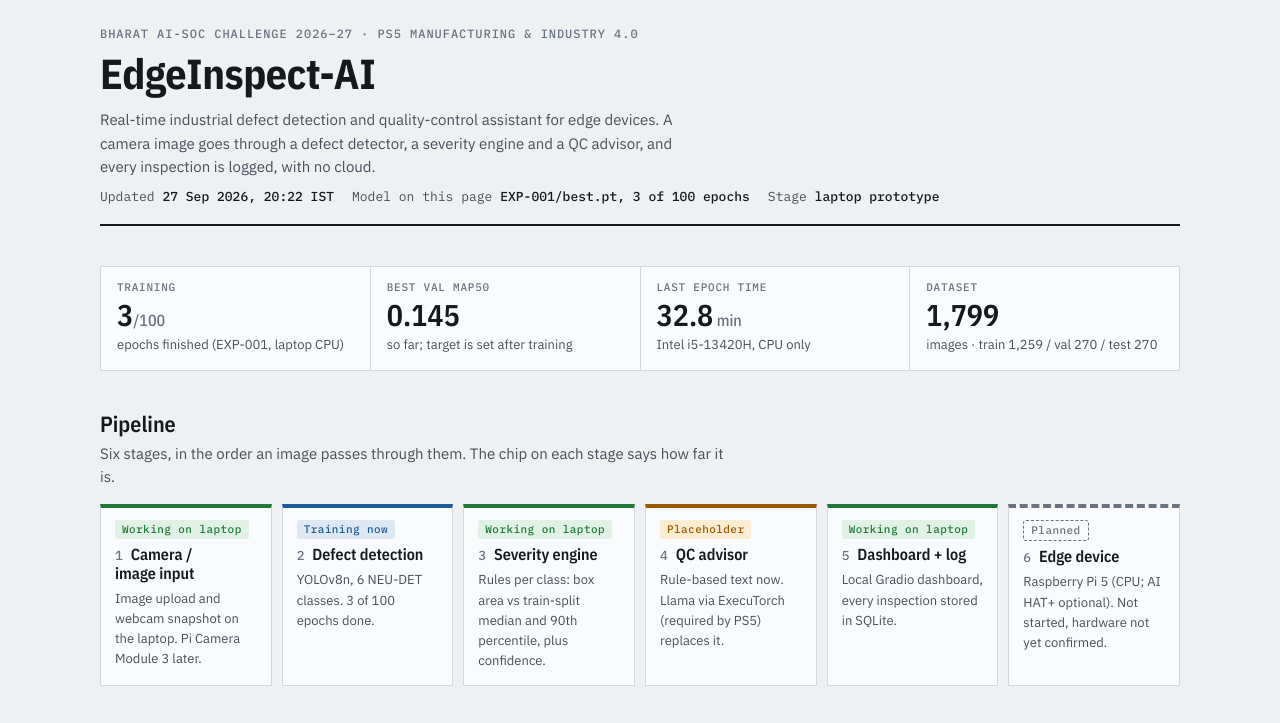
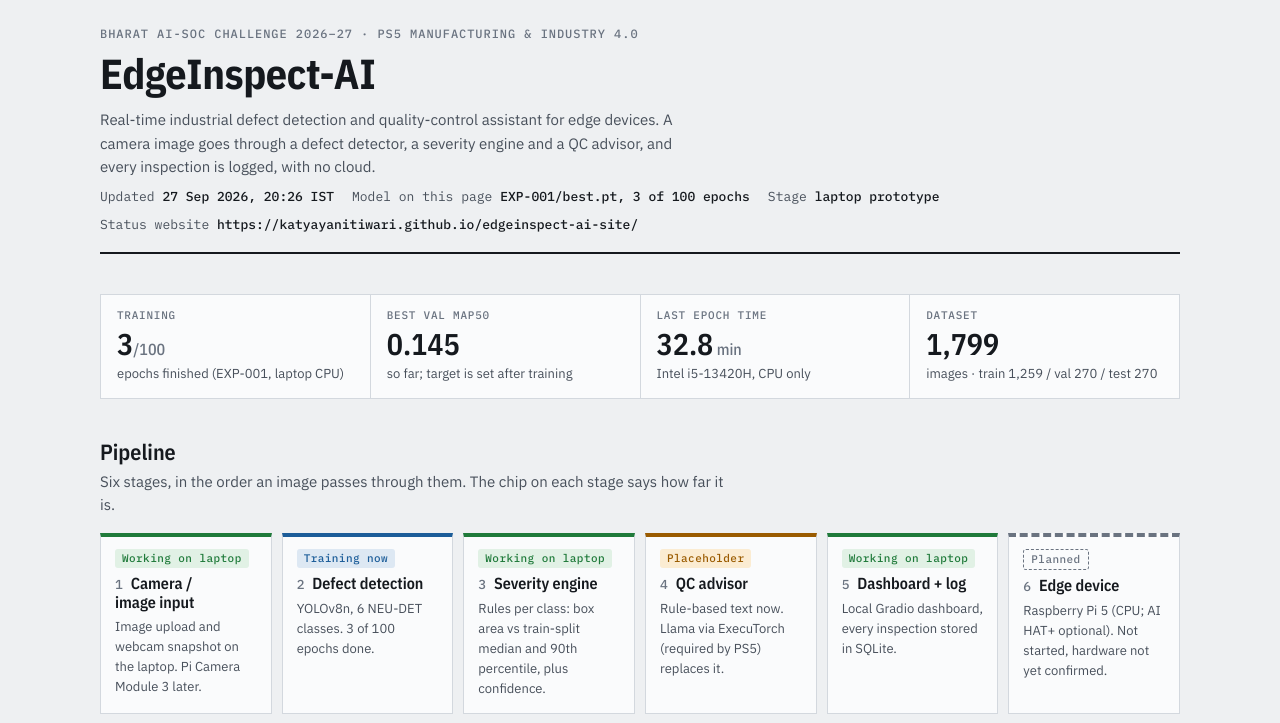
Before and after one commit to katyayanitiwari/edgeinspect-ai-site, a plain HTML site: page index.html in a window 1280 px wide. Shown: the top 723 px of the page. Drawn offline with nearby package versions, Linux system fonts and the light colour scheme.

Commit message:
Status update 2026-09-27 20:26

```diff
--- a/index.html
+++ b/index.html
@@ -113,7 +113,8 @@ footer{border-top:1px solid var(--line);padding-top:14px;font-size:13px;color:va
   <div class="eyebrow">Bharat AI-SoC Challenge 2026–27 · PS5 Manufacturing &amp; Industry 4.0</div>
   <h1>EdgeInspect-AI</h1>
   <p class="lede">Real-time industrial defect detection and quality-control assistant for edge devices. A camera image goes through a defect detector, a severity engine and a QC advisor, and every inspection is logged, with no cloud.</p>
-  <div class="plate"><span>Updated <b>27 Sep 2026, 20:22 IST</b></span><span>Model on this page <b>EXP-001/best.pt, 3 of 100 epochs</b></span><span>Stage <b>laptop prototype</b></span></div>
+  <div class="plate"><span>Updated <b>27 Sep 2026, 20:26 IST</b></span><span>Model on this page <b>EXP-001/best.pt, 3 of 100 epochs</b></span><span>Stage <b>laptop prototype</b></span></div>
+  <div class="plate"><span>Status website <b>https://katyayanitiwari.github.io/edgeinspect-ai-site/</b></span><!--DEMO--></div>
 </header>
 
 <section aria-label="Status">
```
